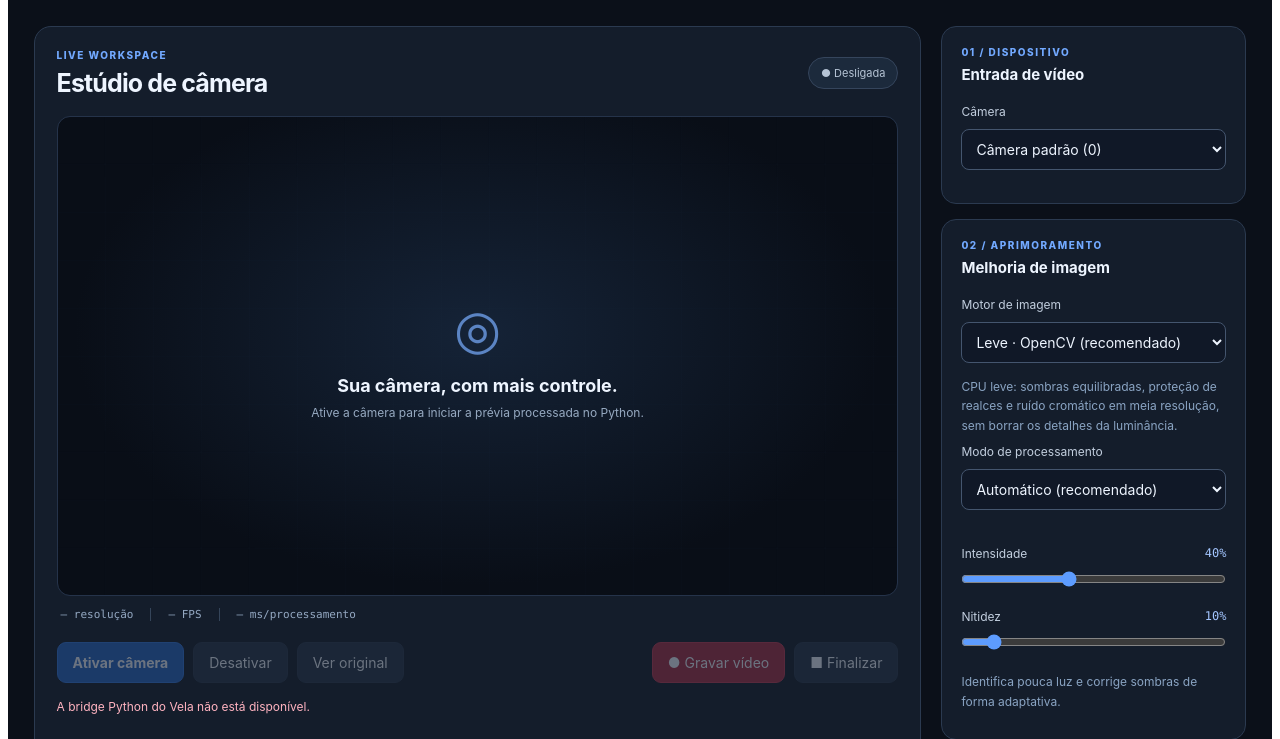
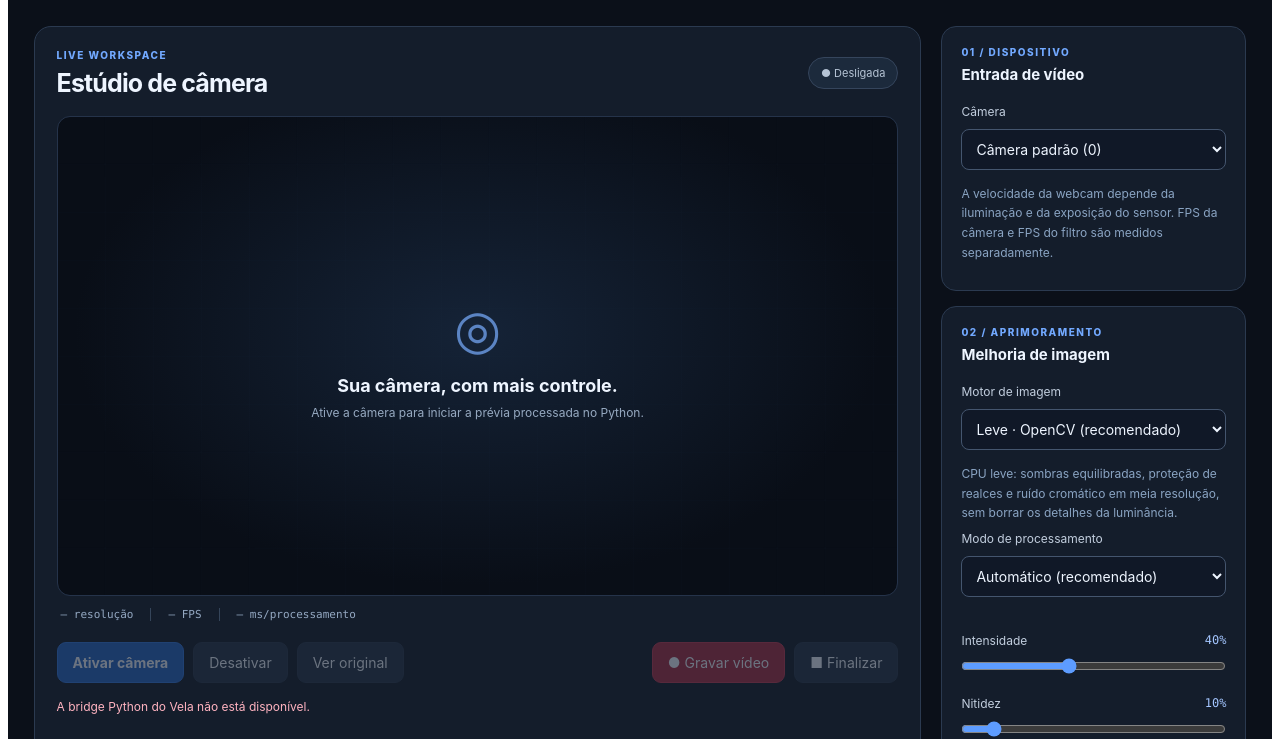
Before and after one commit to zxlawdx/L-CAM, a Python web app: template apps/camera/templates/index.html in a window 1280 px wide. Shown: the part 78-817 px from the top of the page. Run offline with Jinja, Linux system fonts and the light colour scheme; the template is opened without the code that fills it, so the values that code supplies are empty.

Commit message:
ux(capture): distinguish actual webcam frame rate from faster preview/filtros

```diff
--- a/apps/camera/templates/index.html
+++ b/apps/camera/templates/index.html
@@ -21,7 +21,7 @@
       <p id="lcam-message" class="lcam-message" role="status" aria-live="polite">A prévia utiliza OpenCV nativo via bridge do Vela.</p>
     </main>
     <aside class="lcam-sidebar">
-      <section class="lcam-panel"><span class="lcam-panel-label">01 / DISPOSITIVO</span><h2>Entrada de vídeo</h2><label for="lcam-device">Câmera</label><select id="lcam-device"><option value="0">Câmera padrão (0)</option><option value="1">Câmera alternativa (1)</option><option value="2">Câmera alternativa (2)</option></select></section>
+      <section class="lcam-panel"><span class="lcam-panel-label">01 / DISPOSITIVO</span><h2>Entrada de vídeo</h2><label for="lcam-device">Câmera</label><select id="lcam-device"><option value="0">Câmera padrão (0)</option><option value="1">Câmera alternativa (1)</option><option value="2">Câmera alternativa (2)</option></select><p id="lcam-capture-hint" class="lcam-mode-help">A velocidade da webcam depende da iluminação e da exposição do sensor. FPS da câmera e FPS do filtro são medidos separadamente.</p></section>
       <section class="lcam-panel"><span class="lcam-panel-label">02 / APRIMORAMENTO</span><h2>Melhoria de imagem</h2>
         <label for="lcam-profile">Motor de imagem</label>
         <select id="lcam-profile">
```
